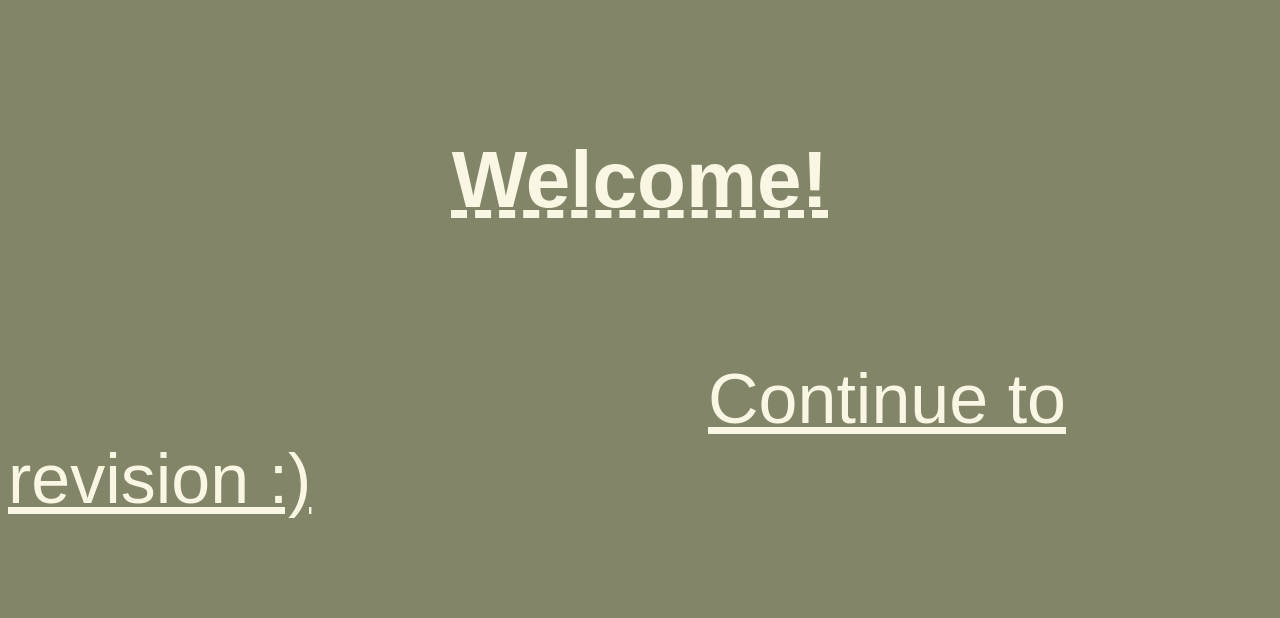
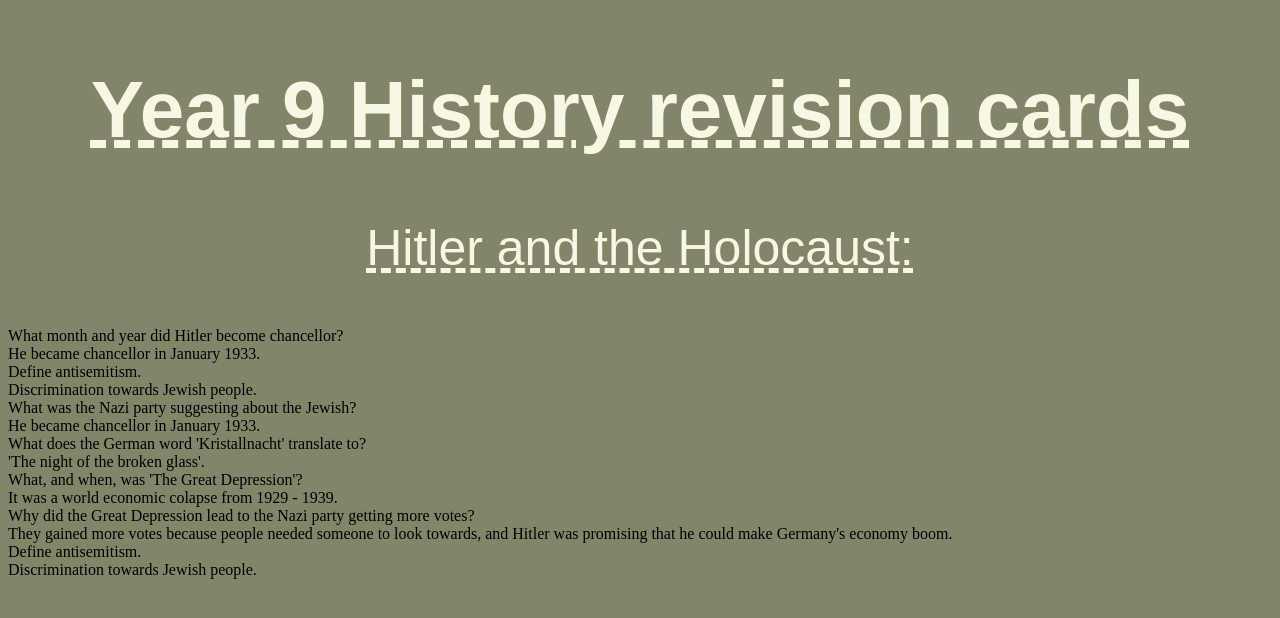
Before and after one commit to Pinklady1209/revision-web, a plain HTML site: page index.html in a window 1280 px wide. Drawn offline with Linux system fonts and the light colour scheme; a web font is replaced by a local one.

Commit message:
adding Q + As

```diff
--- a/index.html
+++ b/index.html
@@ -8,6 +8,48 @@
         <title>Revision_@Dragaroni</title>
 </head>
 <body>
-    <h1>Welcome!</h1>
-    <p><a href="spaces.html">Continue to revision :)</a></p>
+    <h1>Year 9 History revision cards</h1>
+    <p>Hitler and the Holocaust:</p>
+    <div class="deck">
+        <div class="card-inner">
+            <div class="card-front">What month and year did Hitler become chancellor?</div>
+            <div class="card-back">He became chancellor in January 1933.</div>
+        </div>
+    </div>
+    <div class="deck">
+        <div class="card-inner">
+            <div class="card-front">Define antisemitism.</div>
+            <div class="card-back">Discrimination towards Jewish people.</div>
+        </div>
+    </div>
+    <div class="deck">
+        <div class="card-inner">
+            <div class="card-front">What was the Nazi party suggesting about the Jewish?</div>
+            <div class="card-back">He became chancellor in January 1933.</div>
+        </div>
+    </div>
+    <div class="deck">
+        <div class="card-inner">
+            <div class="card-front">What does the German word 'Kristallnacht' translate to?</div>
+            <div class="card-back">'The night of the broken glass'.</div>
+        </div>
+    </div>
+    <div class="deck">
+        <div class="card-inner">
+            <div class="card-front">What, and when, was 'The Great Depression'?</div>
+            <div class="card-back">It was a world economic colapse from 1929 - 1939.</div>
+        </div>
+    </div>
+    <div class="deck">
+        <div class="card-inner">
+            <div class="card-front">Why did the Great Depression lead to the Nazi party getting more votes?</div>
+            <div class="card-back">They gained more votes because people needed someone to look towards, and Hitler was promising that he could make Germany's economy boom.</div>
+        </div>
+    </div>
+    <div class="deck">
+        <div class="card-inner">
+            <div class="card-front">Define antisemitism.</div>
+            <div class="card-back">Discrimination towards Jewish people.</div>
+        </div>
+    </div>
 </body>
--- a/styles.css
+++ b/styles.css
@@ -6,12 +6,13 @@ h1{
     font-family: 'Starborn', sans-serif;
     text-decoration: underline dashed;
     text-align: center;
-    padding: 80px;
+    padding: 10px;
     font-size: 80px;
 }
-a{
+p{
     color: #F9F7E3;
     font-family: 'Starborn', sans-serif;
-    padding-left: 700px;
-    font-size: 70px;
+    text-align: center;
+    font-size: 50px;
+    text-decoration: underline dashed;
 }
```
